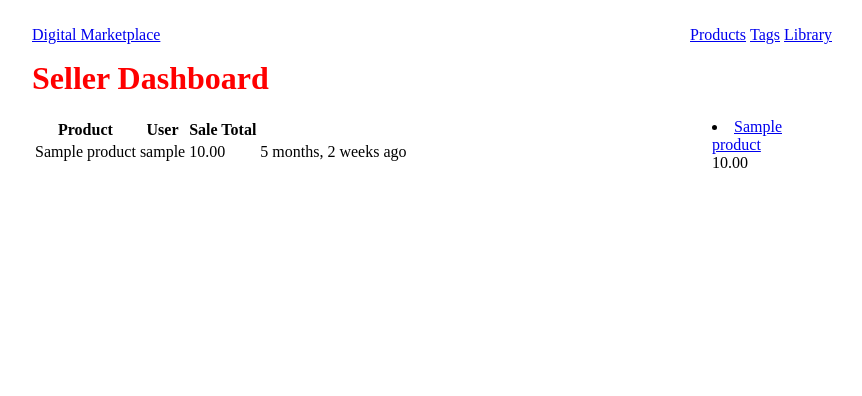
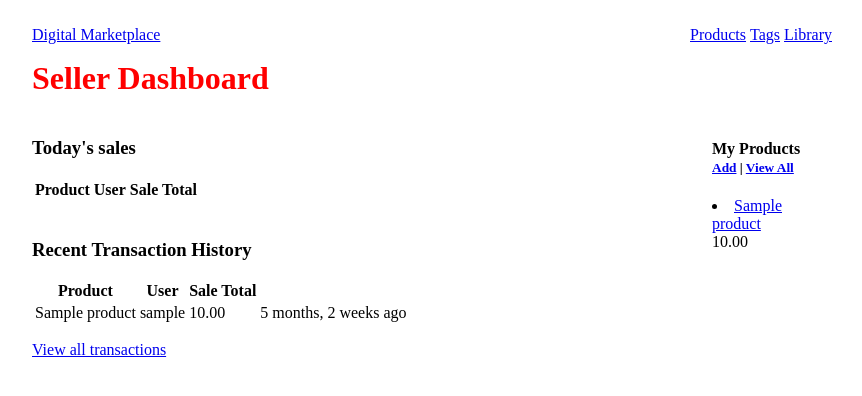
Before and after one commit to EgonSaks/digital_marketplace, a Django app: page /seller/ in a window 1280 px wide. Shown: the top 396 px of the page, without its empty margins (208-1070 px from the left). Run offline with Django 3.2, Linux system fonts and the light colour scheme; a user stored in the database is signed in; tables that the repository leaves empty hold one stand-in row (values such as "Sample post"); lists and menus that the app fills with data are empty; some libraries are stand-ins or nearby versions.

Commit message:
Today's sales notification

```diff
--- a/src/sellers/views.py
+++ b/src/sellers/views.py
@@ -1,3 +1,4 @@
+import datetime
 from django.shortcuts import render
 from django.views.generic import View
 from django.views.generic.edit import FormMixin
@@ -16,11 +17,7 @@ from django.views.generic.base import RedirectView
 from django.shortcuts import get_object_or_404
 
 class SellerProductDetailRedirectView(RedirectView):
-
     permanent = True
-    #query_string = True
-    #pattern_name = 'article-detail'
-
     def get_redirect_url(self, *args, **kwargs):
         obj = get_object_or_404(Product, pk=kwargs['pk'])
         return obj.get_absolute_url()
@@ -65,9 +62,15 @@ class SellerDashboard(SellerAccountMixin, FormMixin, View):
             context["title"] = "Account Pending"
         elif exists and active:
             context["title"] = "Seller Dashboard"
+            today = datetime.date.today()
+            today_min = datetime.datetime.combine(today, datetime.time.min)
+            today_max = datetime.datetime.combine(today, datetime.time.max)
+            print(today, today_min, today_max)
             #products = Product.objects.filter(seller=account)
-            context["products"] = self.get_products
-            context["transactions"] = self.get_transactions()[:6]
+            context["products"] = self.get_products()
+            transactions_today = self.get_transactions().filter(timestamp__range=(today_min, today_max))
+            context["transactions_today"] = transactions_today
+            context["transactions"] = self.get_transactions().exclude(pk__in=transactions_today)[:6]
         else:
             pass
 
--- a/src/templates/sellers/dashboard.html
+++ b/src/templates/sellers/dashboard.html
@@ -27,6 +27,7 @@
 
 {% if products %}
 <div class='pull-right col-sidebar'>
+    <h4>My Products <br/> <small><a href='{% url "sellers:product_create"%}'>Add</a> | <a href='{% url "sellers:product_list"%}'>View All</a></small></h4>
 {% include "products/product_list_snippet.html" with product_list=products %}
 </div>
 {% endif %}
@@ -34,7 +35,17 @@
 
 {% if transactions %}
 <div class='pull-left col-primary'>
+<h3>Today's sales</h3>
+{% include "sellers/transaction_list.html" with transaction_list=transactions_today %}
+
+<br/>
+    <h3>Recent Transaction History</h3>
 {% include "sellers/transaction_list.html" with transaction_list=transactions %}
+
+<p>
+<a href='{% url "sellers:transactions" %}'>View all transactions</a>
+</p>
+
 </div>
 {% endif %}
 
```
